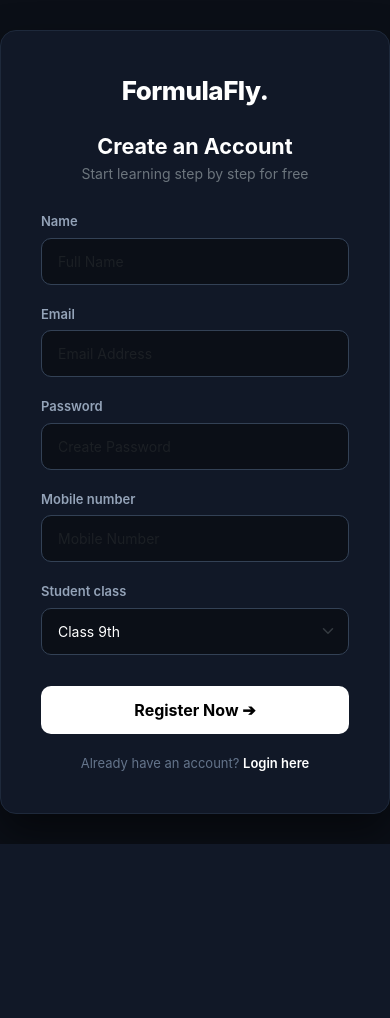
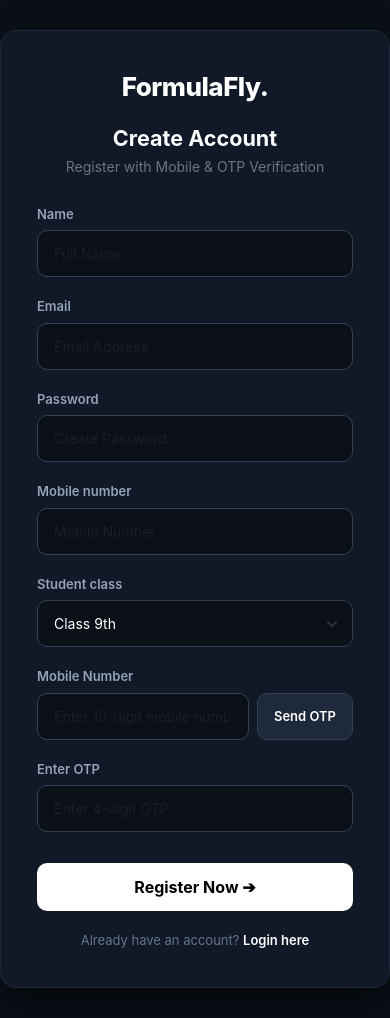
Before and after one commit to tapanshu05/quiz-application, a Django app: page /register/ in a window 390 px wide. Before the commit the page ends 844 px from the top, so only its background shows below. Run offline with Django 5.2, Linux system fonts and the light colour scheme.

Commit message:
Added Mobile OTP Verification system with updated views and models

```diff
--- a/quiz_app/models.py
+++ b/quiz_app/models.py
@@ -47,6 +47,7 @@ class StudentProfile(models.Model):
 
     user = models.OneToOneField(User, on_delete=models.CASCADE)
     mobile_number = models.CharField(max_length=15, blank=True, null=True)
+    otp = models.CharField(max_length=6, blank=True, null=True)  # 👈 OTP सेव करने के लिए फ़ील्ड
     student_class = models.CharField(max_length=2, choices=CLASS_CHOICES, default='10')
     is_premium = models.BooleanField(default=False)
     payment_id = models.CharField(max_length=100, blank=True, null=True)
--- a/quiz_app/templates/quiz_app/register.html
+++ b/quiz_app/templates/quiz_app/register.html
@@ -3,7 +3,7 @@
 <head>
     <meta charset="UTF-8">
     <meta name="viewport" content="width=device-width, initial-scale=1.0">
-    <title>Register - FormulaFly</title>
+    <title>Register with OTP - FormulaFly</title>
     <link href="https://cdn.jsdelivr.net/npm/bootstrap@5.3.0/dist/css/bootstrap.min.css" rel="stylesheet">
     <style>
         body {
@@ -14,13 +14,13 @@
             display: flex;
             align-items: center;
             justify-content: center;
-            padding: 20px 0;
+            padding: 30px 0;
         }
         .auth-card {
             background-color: #111827;
             border: 1px solid #1e293b;
             border-radius: 16px;
-            padding: 40px;
+            padding: 36px;
             width: 100%;
             max-width: 440px;
             box-shadow: 0 20px 40px rgba(0,0,0,0.5);
@@ -33,7 +33,7 @@
             text-decoration: none;
             display: block;
             text-align: center;
-            margin-bottom: 24px;
+            margin-bottom: 20px;
         }
         .form-label {
             color: #94a3b8;
@@ -54,6 +54,20 @@
             border-color: #ffffff;
             color: #ffffff;
             box-shadow: none;
+        }
+        .btn-otp {
+            background-color: #1e293b;
+            color: #ffffff;
+            border: 1px solid #334155;
+            font-weight: 600;
+            border-radius: 10px;
+            font-size: 13px;
+            padding: 0 16px;
+            white-space: nowrap;
+        }
+        .btn-otp:hover {
+            background-color: #334155;
+            color: #ffffff;
         }
         .btn-auth {
             background-color: #ffffff;
@@ -81,17 +95,20 @@
             text-decoration: none;
             font-weight: 600;
         }
-        .auth-footer a:hover {
-            text-decoration: underline;
-        }
     </style>
 </head>
 <body>
 
     <div class="auth-card">
         <a href="/" class="brand-logo">FormulaFly.</a>
-        <h4 class="fw-bold text-center mb-1">Create an Account</h4>
-        <p class="text-secondary text-center small mb-4">Start learning step by step for free</p>
+        <h4 class="fw-bold text-center mb-1">Create Account</h4>
+        <p class="text-secondary text-center small mb-4">Register with Mobile & OTP Verification</p>
+
+        {% if error %}
+        <div class="alert alert-danger py-2 small rounded-3" role="alert">
+            {{ error }}
+        </div>
+        {% endif %}
 
         <form method="POST">
             {% csrf_token %}
@@ -100,11 +117,23 @@
             <div class="mb-3">
                 <label class="form-label">{{ field.label }}</label>
                 {{ field }}
-                {% if field.errors %}
-                <div class="text-danger small mt-1">{{ field.errors.0 }}</div>
-                {% endif %}
             </div>
             {% endfor %}
+
+            <!-- Mobile Field + Send OTP Button -->
+            <div class="mb-3">
+                <label class="form-label">Mobile Number</label>
+                <div class="d-flex gap-2">
+                    <input type="tel" id="phone_num" class="form-control" placeholder="Enter 10-digit mobile number" required>
+                    <button type="button" class="btn btn-otp" onclick="sendOTP()">Send OTP</button>
+                </div>
+            </div>
+
+            <!-- OTP Input Box -->
+            <div class="mb-3" id="otp_container">
+                <label class="form-label">Enter OTP</label>
+                <input type="text" name="otp_input" class="form-control" placeholder="Enter 4-digit OTP" required>
+            </div>
 
             <button type="submit" class="btn-auth">Register Now ➔</button>
         </form>
@@ -114,5 +143,25 @@
         </div>
     </div>
 
+    <script>
+        function sendOTP() {
+            let phone = document.getElementById('phone_num').value;
+            if(phone.length !== 10) {
+                alert('कृपया 10 अंकों का सही मोबाइल नंबर डालें!');
+                return;
+            }
+
+            fetch("{% url 'send_otp' %}", {
+                method: "POST",
+                headers: { "Content-Type": "json" },
+                body: JSON.stringify({ phone: phone })
+            })
+            .then(res => res.json())
+            .then(data => {
+                alert(data.message);
+            })
+            .catch(err => alert("Error sending OTP!"));
+        }
+    </script>
 </body>
 </html>
--- a/quiz_app/views.py
+++ b/quiz_app/views.py
@@ -1,7 +1,11 @@
+import random
+import json
 from django.shortcuts import render, redirect, get_object_or_404
 from django.contrib.auth import login, logout
 from django.contrib.auth.forms import AuthenticationForm
 from django.contrib.auth.decorators import login_required
+from django.http import JsonResponse
+from django.views.decorators.csrf import csrf_exempt
 from .forms import StudentRegistrationForm
 from .models import StudentProfile, Quiz, Question
 
@@ -11,22 +15,70 @@ def landing_page_view(request):
         return redirect('dashboard')
     return render(request, 'quiz_app/home.html')
 
-# 2. Student Registration View
+# 2. AJAX Endpoint for Sending OTP
+@csrf_exempt
+def send_otp_view(request):
+    if request.method == 'POST':
+        try:
+            data = json.loads(request.body)
+            phone = data.get('phone')
+
+            if not phone or len(phone) != 10:
+                return JsonResponse({'status': 'error', 'message': '10 अंकों का मान्य मोबाइल नंबर डालें!'}, status=400)
+
+            # 4-digit test OTP generate कर रहे हैं
+            generated_otp = str(random.randint(1000, 9999))
+            request.session['register_otp'] = generated_otp
+            request.session['register_phone'] = phone
+
+            # Debugging / Testing Output
+            print(f"--- OTP FOR {phone}: {generated_otp} ---")
+
+            return JsonResponse({
+                'status': 'success',
+                'message': f'OTP आपके नंबर {phone} पर भेज दिया गया है! (Testing OTP: {generated_otp})'
+            })
+        except Exception as e:
+            return JsonResponse({'status': 'error', 'message': str(e)}, status=400)
+
+    return JsonResponse({'status': 'error', 'message': 'Invalid Request'}, status=400)
+
+# 3. Student Registration View with Mobile & OTP
 def register_view(request):
     if request.user.is_authenticated:
         return redirect('dashboard')
 
     if request.method == 'POST':
         form = StudentRegistrationForm(request.POST)
+        user_otp = request.POST.get('otp_input')
+        saved_otp = request.session.get('register_otp')
+        saved_phone = request.session.get('register_phone')
+
+        # Verify OTP
+        if not user_otp or user_otp != saved_otp:
+            return render(request, 'quiz_app/register.html', {
+                'form': form,
+                'error': 'गलत OTP दर्ज किया गया है! कृपया दोबारा प्रयास करें।'
+            })
+
         if form.is_valid():
             user = form.save()
+            profile, created = StudentProfile.objects.get_or_create(user=user)
+            profile.mobile_number = saved_phone
+            profile.save()
+
+            # OTP Verify होने के बाद सेशन क्लियर करें
+            request.session.pop('register_otp', None)
+            request.session.pop('register_phone', None)
+
             login(request, user)
             return redirect('dashboard')
     else:
         form = StudentRegistrationForm()
+
     return render(request, 'quiz_app/register.html', {'form': form})
 
-# 3. Student Login View
+# 4. Student Login View
 def login_view(request):
     if request.user.is_authenticated:
         return redirect('dashboard')
@@ -41,12 +93,12 @@ def login_view(request):
         form = AuthenticationForm()
     return render(request, 'quiz_app/login.html', {'form': form})
 
-# 4. Logout View
+# 5. Logout View
 def logout_view(request):
     logout(request)
     return redirect('landing')
 
-# 5. Dashboard View
+# 6. Dashboard View
 @login_required
 def student_dashboard(request):
     profile, created = StudentProfile.objects.get_or_create(user=request.user)
@@ -61,25 +113,25 @@ def student_dashboard(request):
     }
     return render(request, 'quiz_app/dashboard.html', context)
 
-# 6. Start Quiz
+# 7. Start Quiz
 @login_required
 def start_quiz(request, quiz_id):
     quiz = get_object_or_404(Quiz, id=quiz_id)
     questions = quiz.questions.all()
     return render(request, 'quiz_app/start_quiz.html', {'quiz': quiz, 'questions': questions})
 
-# 7. Submit Quiz
+# 8. Submit Quiz
 @login_required
 def submit_quiz(request, quiz_id):
     quiz = get_object_or_404(Quiz, id=quiz_id)
     return render(request, 'quiz_app/quiz_result.html', {'quiz': quiz})
 
-# 8. Performance History
+# 9. Performance History
 @login_required
 def performance_history_view(request):
     return render(request, 'quiz_app/performance.html')
 
-# 9. Solutions View
+# 10. Solutions View
 @login_required
 def solutions_view(request):
     profile = get_object_or_404(StudentProfile, user=request.user)
@@ -87,7 +139,7 @@ def solutions_view(request):
         return redirect('checkout')
     return render(request, 'quiz_app/solutions.html')
 
-# 10. Notes View
+# 11. Notes View
 @login_required
 def notes_view(request):
     profile = get_object_or_404(StudentProfile, user=request.user)
@@ -95,7 +147,7 @@ def notes_view(request):
         return redirect('checkout')
     return render(request, 'quiz_app/notes.html')
 
-# 11. Checkout
+# 12. Checkout
 @login_required
 def checkout_view(request):
     profile = get_object_or_404(StudentProfile, user=request.user)
@@ -104,7 +156,7 @@ def checkout_view(request):
 
     return render(request, 'quiz_app/checkout.html', {'price': price, 'student_class': student_class})
 
-# 12. Payment Success
+# 13. Payment Success
 @login_required
 def payment_success_view(request):
     profile = get_object_or_404(StudentProfile, user=request.user)
```
